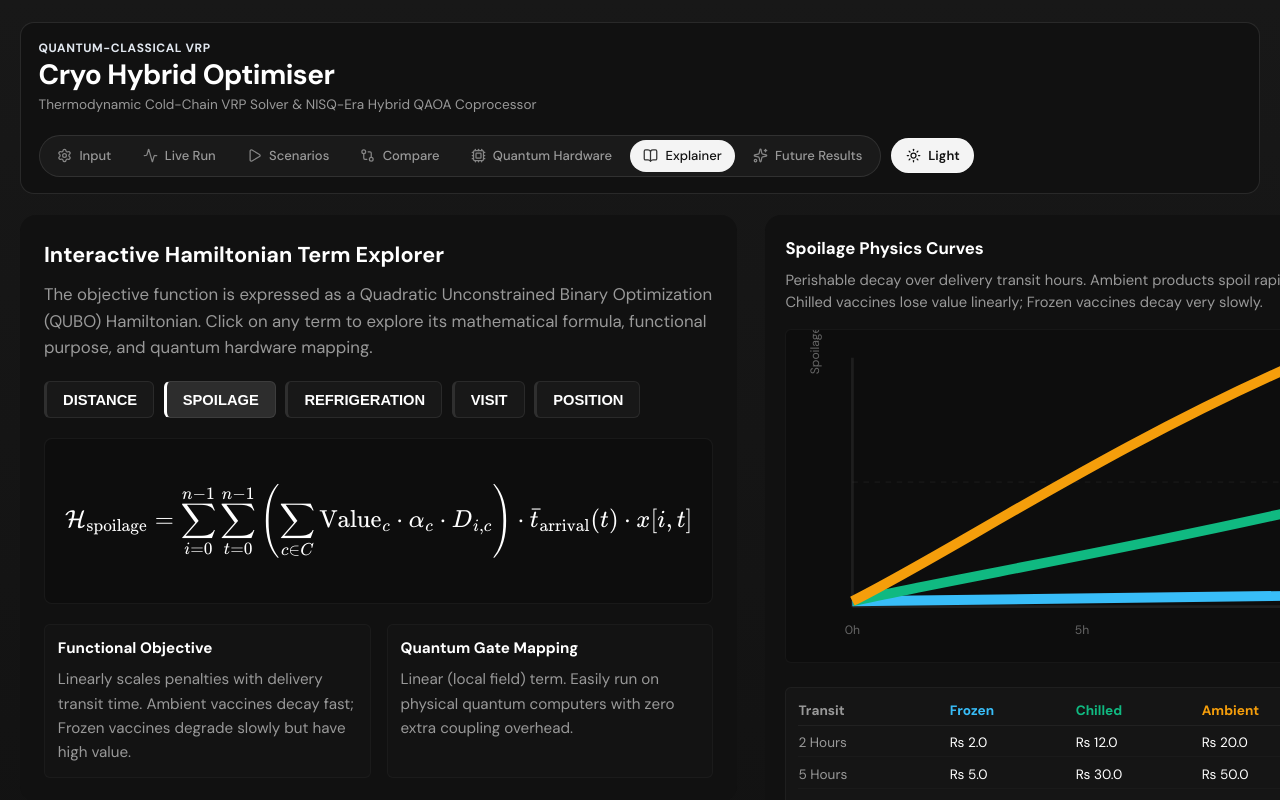
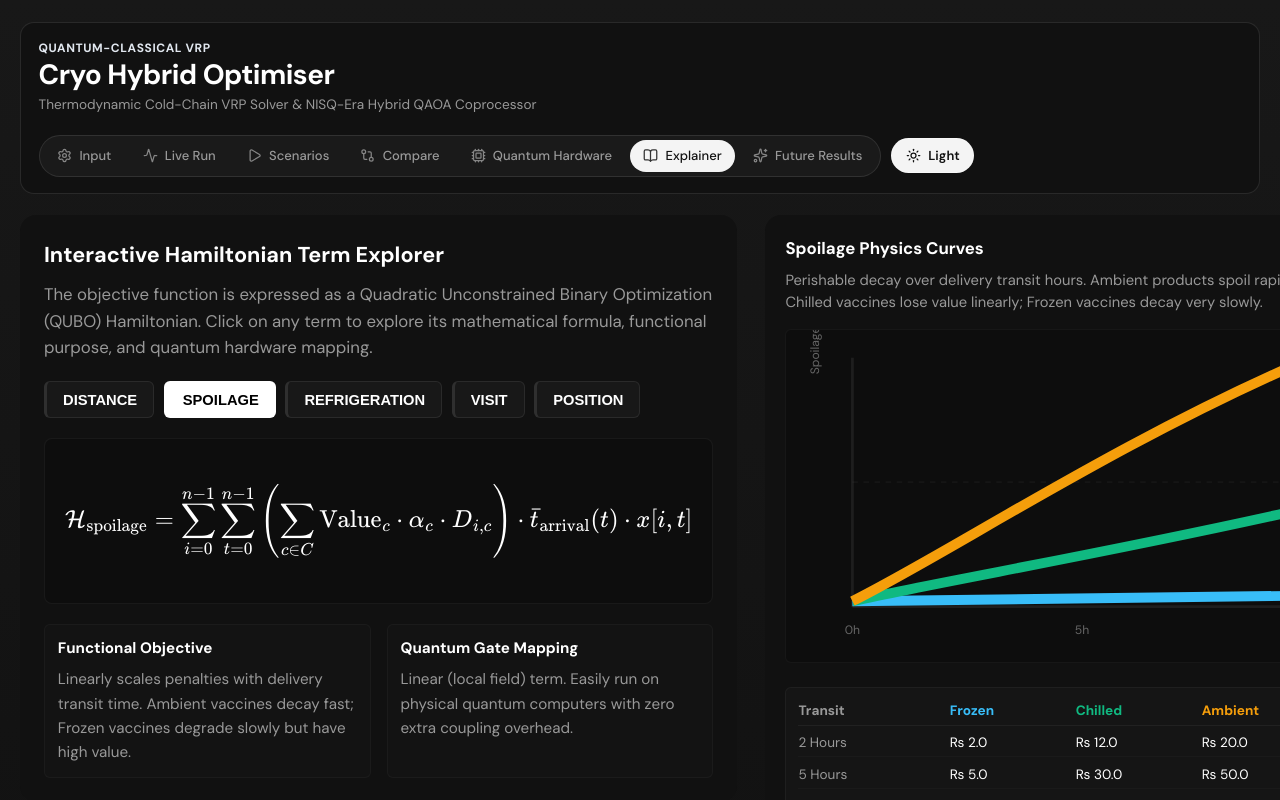
Before and after one commit to saransrinivaas/Hybrid-approach-ColdChainVRP, a React (Vite) app in the folder Hybrid-approach-ColdChainVRP/frontend/: page / in a window 1280 px wide. Both pictures are taken after a click on the button "Explainer". Shown: the top 800 px of the page. Built offline with nearby package versions, Linux system fonts and the light colour scheme; no server answers.

Commit message:
style: change selected walkthrough step buttons to white background and black text

```diff
--- a/Hybrid-approach-ColdChainVRP/frontend/src/components/ExplainerTab.jsx
+++ b/Hybrid-approach-ColdChainVRP/frontend/src/components/ExplainerTab.jsx
@@ -129,8 +129,8 @@ export default function ExplainerTab({ activeTab }) {
                   onClick={() => setSelectedTerm(key)}
                   style={{
                     padding: '0.6rem 1rem',
-                    background: isSelected ? 'rgba(255,255,255,0.12)' : 'rgba(255,255,255,0.03)',
-                    color: isSelected ? '#ffffff' : 'var(--text)',
+                    background: isSelected ? '#ffffff' : 'rgba(255,255,255,0.03)',
+                    color: isSelected ? '#000000' : 'var(--text)',
                     border: '1px solid rgba(255,255,255,0.08)',
                     borderRadius: '6px',
                     cursor: 'pointer',
@@ -402,8 +402,8 @@ export default function ExplainerTab({ activeTab }) {
                   onClick={() => setSelectedStep(s.step)}
                   style={{
                     padding: '0.75rem 0.5rem',
-                    background: isSelected ? 'rgba(255,255,255,0.12)' : 'rgba(255,255,255,0.03)',
-                    color: isSelected ? '#ffffff' : 'var(--text)',
+                    background: isSelected ? '#ffffff' : 'rgba(255,255,255,0.03)',
+                    color: isSelected ? '#000000' : 'var(--text)',
                     border: isSelected ? '1px solid #ffffff' : '1px solid rgba(255,255,255,0.08)',
                     borderRadius: '6px',
                     cursor: 'pointer',
```
